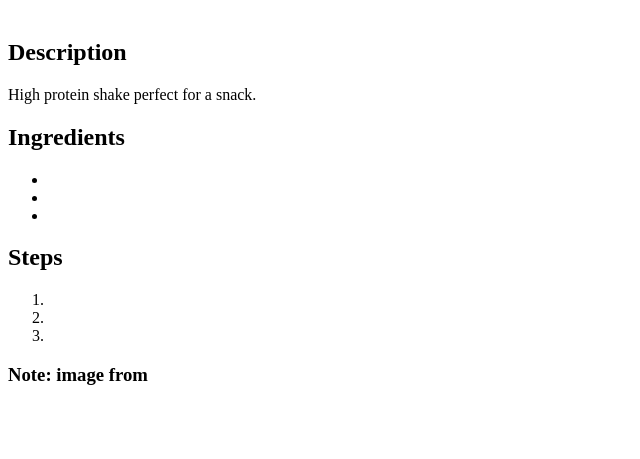
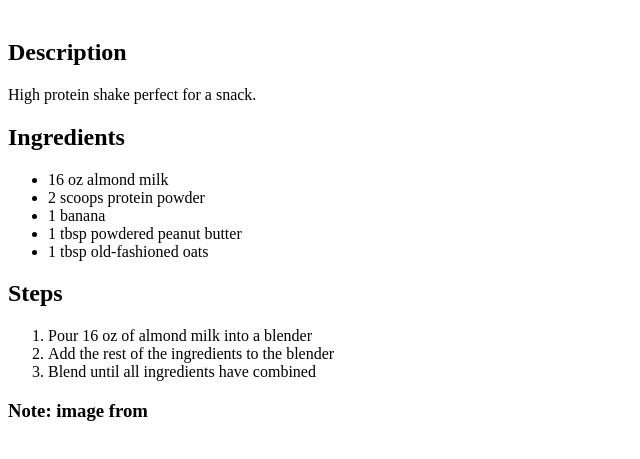
Before and after one commit to josephcsnyder/odin-recipes, a plain HTML site: page recipes/shake.html in a window 1280 px wide. Shown: the part 79-538 px from the top of the page, without its empty margins (0-640 px from the left). Drawn offline with Linux system fonts and the light colour scheme.

Commit message:
Add ingredients and steps to shake.html

```diff
--- a/recipes/shake.html
+++ b/recipes/shake.html
@@ -11,17 +11,19 @@
     <h2>Ingredients</h2>
     <p>
         <ul>
-            <li>            </li>
-            <li></li>
-            <li></li>
+            <li>16 oz almond milk</li>
+            <li>2 scoops protein powder</li>
+            <li>1 banana</li>
+            <li>1 tbsp powdered peanut butter</li>
+            <li>1 tbsp old-fashioned oats</li>
         </ul>
     </p>
     <h2>Steps</h2>
     <p>
         <ol>
-            <li></li>
-            <li></li>
-            <li></li>
+            <li>Pour 16 oz of almond milk into a blender</li>
+            <li>Add the rest of the ingredients to the blender</li>
+            <li>Blend until all ingredients have combined</li>
         </ol>
     </p>
     <h3>Note: image from </h3>
```
